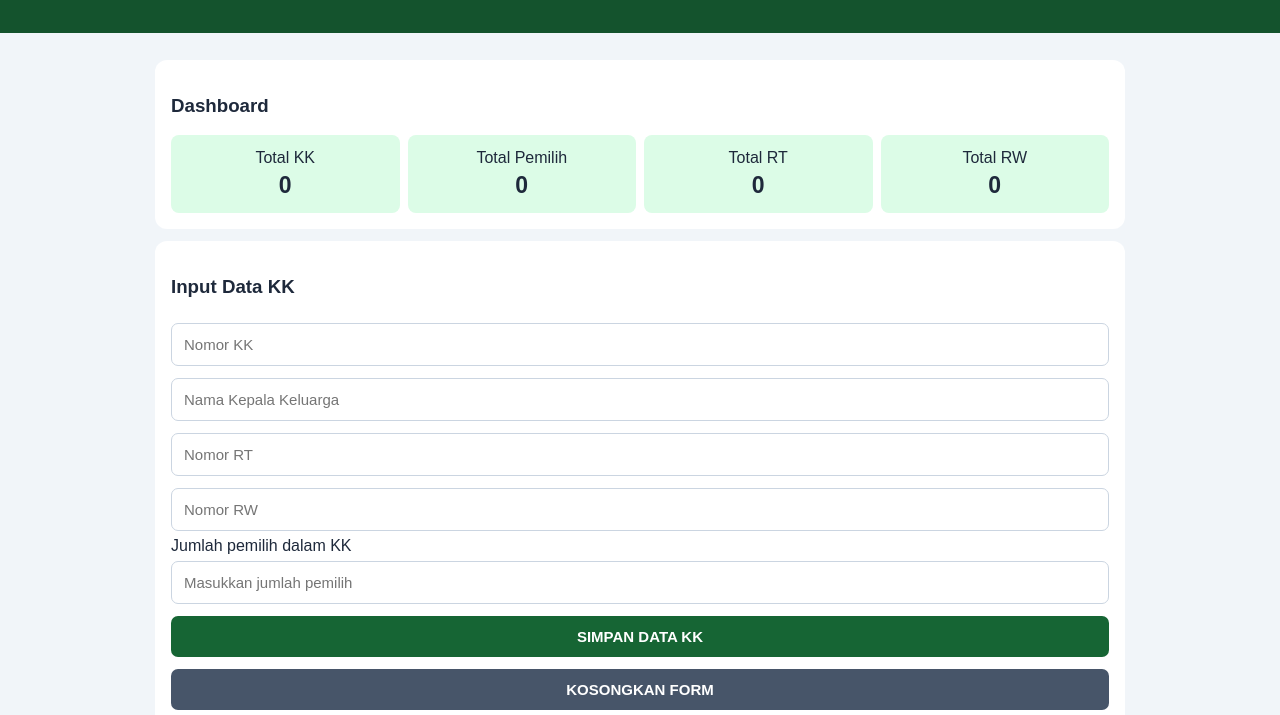
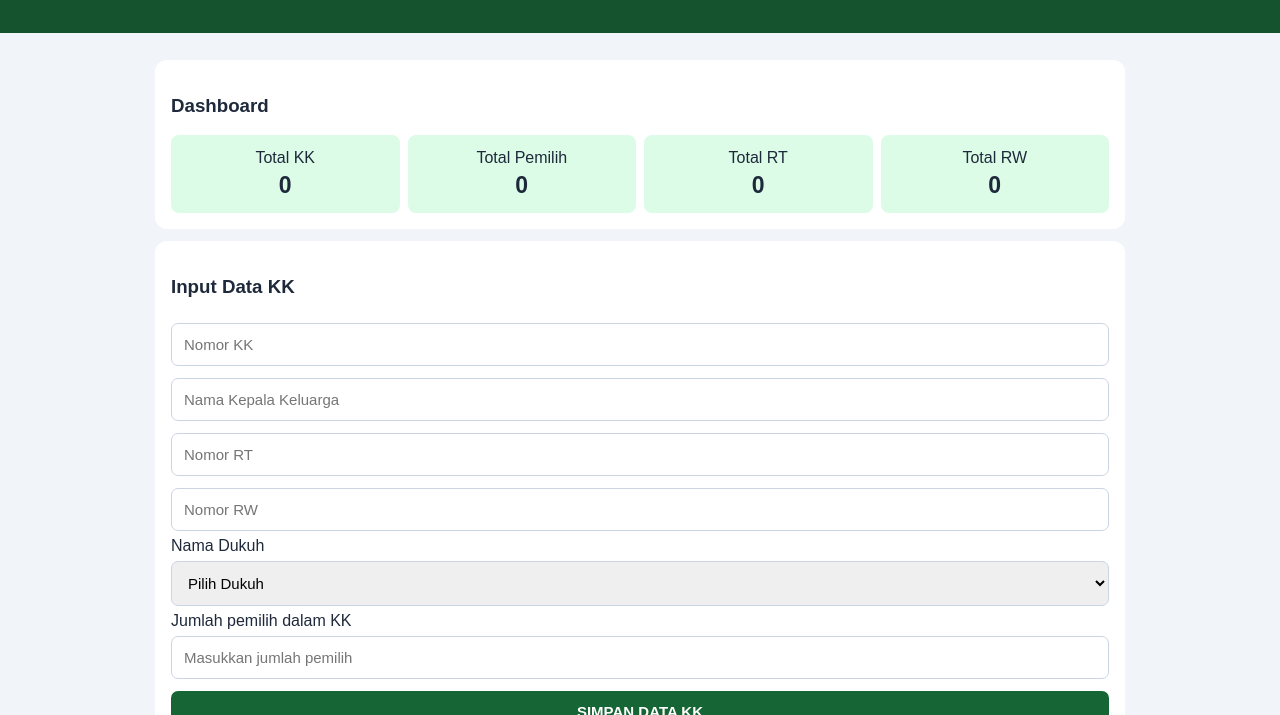
Before and after one commit to hidayatbobby-design/sim-tim-desa, a plain HTML site: page index.html in a window 1280 px wide. Shown: the part 85-800 px from the top of the page. Drawn offline with Linux system fonts and the light colour scheme.

Commit message:
Update index.html

```diff
--- a/index.html
+++ b/index.html
@@ -122,6 +122,14 @@ th, td {
 <input id="kepala" placeholder="Nama Kepala Keluarga">
 <input id="rt" placeholder="Nomor RT">
 <input id="rw" placeholder="Nomor RW">
+ <label for="dukuh">Nama Dukuh</label>
+<select id="dukuh" required>
+  <option value="">Pilih Dukuh</option>
+  <option value="Gondanglegi">Gondanglegi</option>
+  <option value="Ringinrejo">Ringinrejo</option>
+  <option value="Combre">Combre</option>
+  <option value="Benden">Benden</option>
+</select>
 
 <label for="jumlah">Jumlah pemilih dalam KK</label>
 <input id="jumlah" type="number" min="1" max="30"
```
